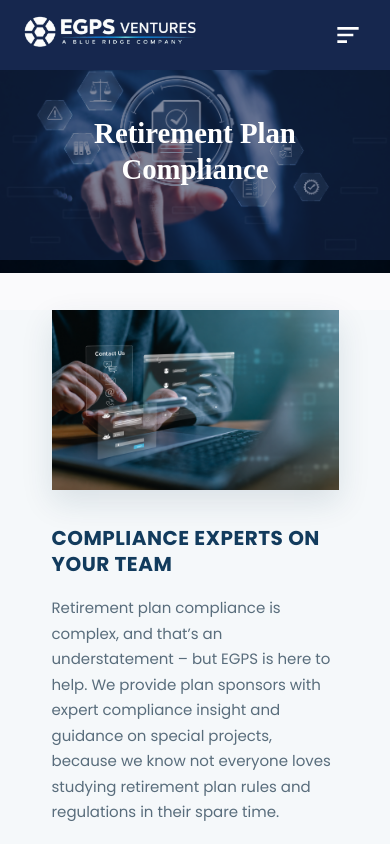
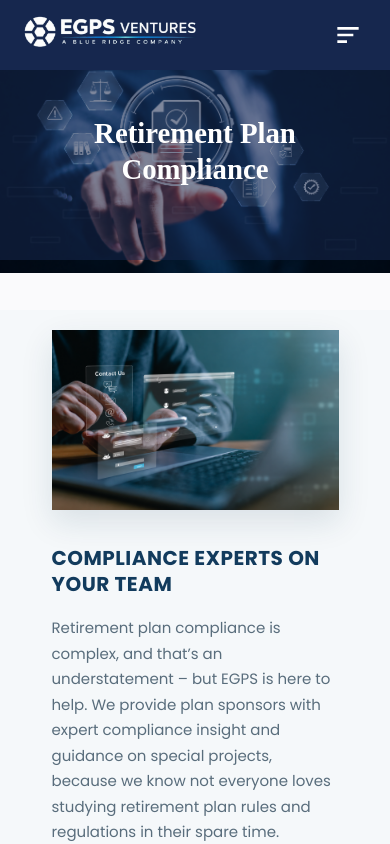
Before and after one commit to VigneshprabhuT/Pdf_Extraction_Front, a React (Create React App) app: page /retirement-plan-compliance in a window 390 px wide. Shown: the top 844 px of the page. Built offline with nearby package versions, Linux system fonts and the light colour scheme; a web font is replaced by a local one.

Commit message:
completed

```diff
--- a/src/css/Career.css
+++ b/src/css/Career.css
@@ -823,7 +823,7 @@
         font-size: 1rem;
     }
     .career-intro-content h2{
-        margin-top: -60px;
+        margin-top: -30px;
     }
 
     .career-intro,
--- a/src/css/Rete_plan_Complaince.css
+++ b/src/css/Rete_plan_Complaince.css
@@ -305,7 +305,7 @@
     order: 1;
     width: 100%;
     height: 180px;
-    margin-top: -60px;
+    margin-top: -40px;
   }
 
   /* Content comes second */
--- a/src/css/Rete_plan_design.css
+++ b/src/css/Rete_plan_design.css
@@ -319,7 +319,7 @@
     font-size: 20px;
   }
   .hero-lede {
-    margin-top: -90px;
+    margin-top: -60px;
     font-size: 14px;
   }
 
```
